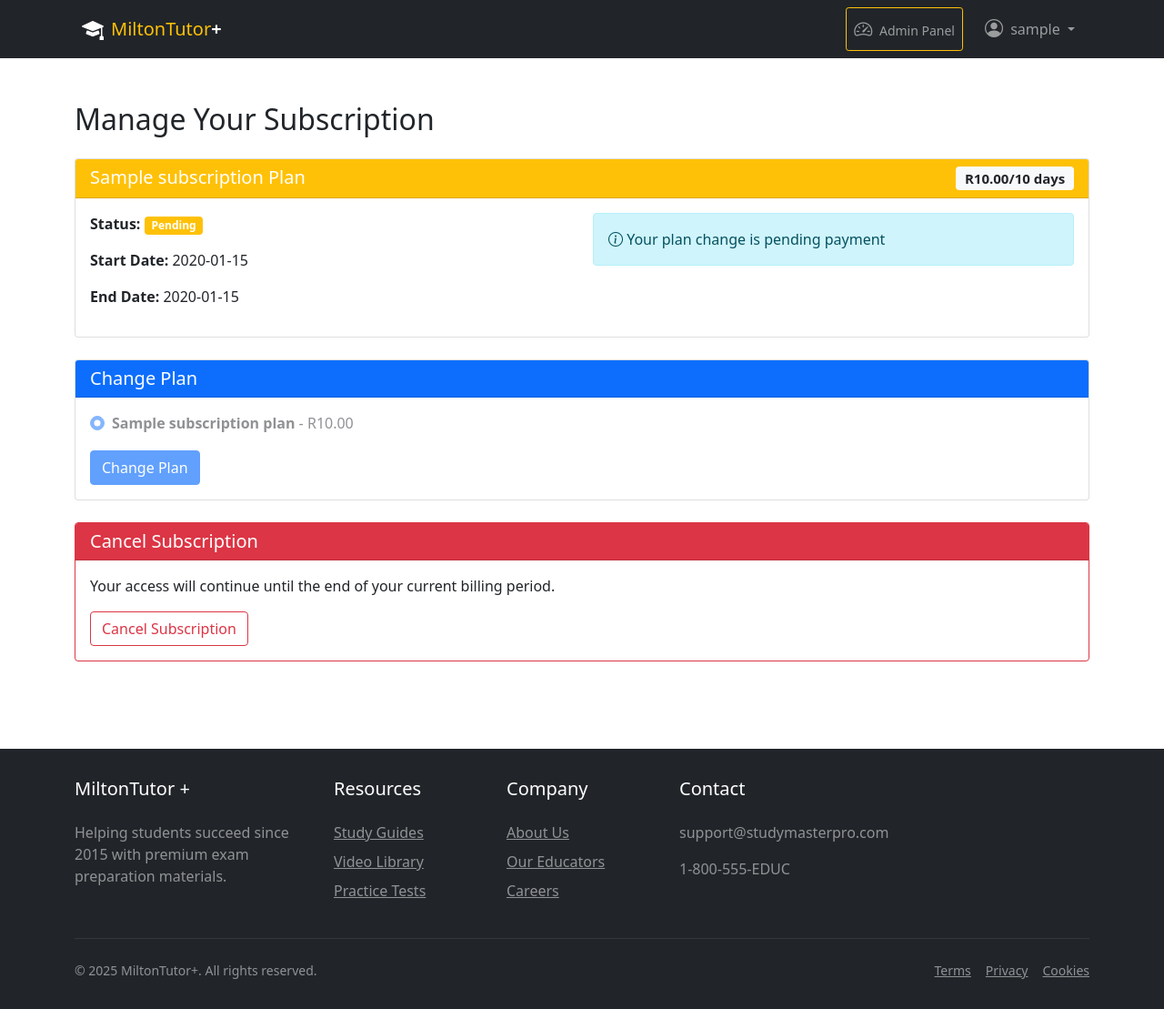
After one commit to Kummirai/school, a Flask app: page /manage-subscription in a window 1280 px wide. The commit adds this page. Shown: the whole page at 91% size. Run offline with Flask 3, Linux system fonts and the light colour scheme; the visitor is signed in with stand-in values (Sample User, id 1); a database or web service that is not in the repository returns one stand-in record (values such as "Sample title"); data that the repository does not hold is empty; some libraries are stand-ins or nearby versions.

Commit message:
Implement subscription management features with plan selection and cancellation options

```diff
--- a/app.py
+++ b/app.py
@@ -1355,15 +1355,172 @@ def delete_tutorial(video_id):
 # Routes
 @app.route('/')
 def home():
-    # Initialize subscription to None
-    subscription = None
-    # Check if user is logged in and 'user_id' is in session
-    if 'user_id' in session:
-        # Call the function and pass the result to the template
-        subscription = get_user_subscription(session['user_id'])
-
-    # Pass the subscription variable to the render_template function
-    return render_template('home.html', subscription=subscription)
+    try:
+        conn = get_db_connection()
+        cur = conn.cursor()
+
+        # Get plans
+        cur.execute("""
+            SELECT id, name, description, price, duration_days
+            FROM subscription_plans
+            ORDER BY price
+        """)
+        plans = cur.fetchall()
+
+        subscription = None
+        if 'user_id' in session:
+            # Get subscription with proper column names
+            cur.execute("""
+                SELECT
+                    s.id,
+                    p.name as plan_name,
+                    p.price as plan_price,
+                    s.start_date,
+                    s.end_date,
+                    s.is_active,
+                    s.payment_status,
+                    p.duration_days
+                FROM subscriptions s
+                JOIN subscription_plans p ON s.plan_id = p.id
+                WHERE s.user_id = %s
+                AND (s.is_active = TRUE OR s.payment_status = 'pending')
+                ORDER BY s.created_at DESC
+                LIMIT 1
+            """, (session['user_id'],))
+            subscription = cur.fetchone()
+
+        cur.close()
+        conn.close()
+        print(subscription, plans)
+        return render_template(
+            'home.html',
+            plans=plans,
+            subscription=subscription
+        )
+
+    except Exception as e:
+        app.logger.error(f"Home error: {str(e)}")
+        return render_template('home.html', plans=[], subscription=None)
+
+@app.route('/manage-subscription')
+def manage_subscription():
+    if 'user_id' not in session:
+        return redirect(url_for('login'))
+
+    try:
+        conn = get_db_connection()
+        cur = conn.cursor()
+
+        # Get current subscription with plan details
+        cur.execute("""
+            SELECT s.*, p.name as plan_name, p.price, p.duration_days,
+                   (s.end_date > CURRENT_DATE) as is_active
+            FROM subscriptions s
+            JOIN subscription_plans p ON s.plan_id = p.id
+            WHERE s.user_id = %s
+            ORDER BY s.created_at DESC
+            LIMIT 1
+        """, (session['user_id'],))
+        subscription = cur.fetchone()
+
+        # Get all available plans for changing
+        cur.execute("SELECT id, name, price FROM subscription_plans ORDER BY price")
+        available_plans = cur.fetchall()
+
+        cur.close()
+        conn.close()
+
+        return render_template(
+            'manage_subscription.html',
+            subscription=subscription,
+            plans=available_plans
+        )
+
+    except Exception as e:
+        app.logger.error(f"Subscription management error: {str(e)}")
+        flash('Error loading subscription details', 'danger')
+        return redirect(url_for('home'))
+
+@app.route('/change-plan', methods=['GET', 'POST'])
+def change_plan():
+    if 'user_id' not in session:
+        return redirect(url_for('login'))
+
+    if request.method == 'POST':
+        try:
+            new_plan_id = request.form.get('plan_id')
+            conn = get_db_connection()
+            cur = conn.cursor()
+
+            # Verify plan exists
+            cur.execute("SELECT id FROM subscription_plans WHERE id = %s", (new_plan_id,))
+            if not cur.fetchone():
+                flash('Invalid plan selected', 'danger')
+                return redirect(url_for('manage_subscription'))
+
+            # Update subscription
+            cur.execute("""
+                UPDATE subscriptions
+                SET plan_id = %s,
+                    is_active = FALSE,
+                    payment_status = 'pending',
+                    start_date = CURRENT_DATE,
+                    end_date = CURRENT_DATE + (SELECT duration_days FROM subscription_plans WHERE id = %s)
+                WHERE user_id = %s
+                RETURNING *
+            """, (new_plan_id, new_plan_id, session['user_id']))
+
+            conn.commit()
+            flash('Plan changed successfully! Payment pending.', 'success')
+
+            # Here you would typically integrate with a payment gateway
+
+            cur.close()
+            conn.close()
+
+            return redirect(url_for('manage_subscription'))
+
+        except Exception as e:
+            conn.rollback()
+            app.logger.error(f"Plan change error: {str(e)}")
+            flash('Error changing plan', 'danger')
+            return redirect(url_for('manage_subscription'))
+
+    # GET request - show form
+    return redirect(url_for('manage_subscription'))
+
+@app.route('/cancel-subscription', methods=['POST'])
+def cancel_subscription():
+    if 'user_id' not in session:
+        return redirect(url_for('login'))
+
+    try:
+        conn = get_db_connection()
+        cur = conn.cursor()
+
+        # Set subscription to cancel at period end
+        cur.execute("""
+            UPDATE subscriptions
+            SET is_active = FALSE,
+                payment_status = 'cancelled',
+                end_date = GREATEST(CURRENT_DATE, end_date)
+            WHERE user_id = %s
+            RETURNING *
+        """, (session['user_id'],))
+
+        conn.commit()
+        flash('Subscription will cancel at the end of your billing period', 'warning')
+
+        cur.close()
+        conn.close()
+
+        return redirect(url_for('manage_subscription'))
+
+    except Exception as e:
+        conn.rollback()
+        app.logger.error(f"Cancel subscription error: {str(e)}")
+        flash('Error cancelling subscription', 'danger')
+        return redirect(url_for('manage_subscription'))
 
 #Curriculums
 @app.route('/math-curriculum')
--- /dev/null
+++ b/templates/manage_subscription.html
@@ -0,0 +1,95 @@
+{% extends "base.html" %}
+
+{% block content %}
+<div class="container py-5">
+  <h2 class="mb-4">Manage Your Subscription</h2>
+
+  <!-- Current Subscription Card -->
+  <div class="card mb-4">
+    <div class="card-header bg-{% if subscription.is_active %}success{% else %}warning{% endif %} text-white">
+      <h3 class="h5 mb-0">
+        {{ subscription.plan_name }} Plan
+        <span class="badge bg-light text-dark float-end">
+          R{{ "%.2f"|format(subscription.price) }}/{{ subscription.duration_days }} days
+        </span>
+      </h3>
+    </div>
+    <div class="card-body">
+      <div class="row">
+        <div class="col-md-6">
+          <p>
+            <strong>Status:</strong>
+            <span class="badge bg-{% if subscription.is_active %}success{% else %}warning{% endif %}">
+              {% if subscription.is_active %}
+                Active
+              {% else %}
+                {{ subscription.payment_status|capitalize }}
+              {% endif %}
+            </span>
+          </p>
+          <p><strong>Start Date:</strong> {{ subscription.start_date.strftime('%Y-%m-%d') }}</p>
+          <p><strong>End Date:</strong> {{ subscription.end_date.strftime('%Y-%m-%d') }}</p>
+        </div>
+        <div class="col-md-6">
+          {% if subscription.payment_status == 'pending' %}
+          <div class="alert alert-info">
+            <i class="bi bi-info-circle"></i> Your plan change is pending payment
+          </div>
+          {% endif %}
+        </div>
+      </div>
+    </div>
+  </div>
+
+  <!-- Change Plan Section -->
+  <div class="card mb-4">
+    <div class="card-header bg-primary text-white">
+      <h3 class="h5 mb-0">Change Plan</h3>
+    </div>
+    <div class="card-body">
+      <form method="POST" action="{{ url_for('change_plan') }}">
+        <div class="row g-3">
+          {% for plan in plans %}
+          <div class="col-md-4">
+            <div class="form-check">
+              <input class="form-check-input" type="radio"
+                     name="plan_id" id="plan-{{ plan.id }}"
+                     value="{{ plan.id }}"
+                     {% if subscription.plan_id == plan.id %}checked disabled{% endif %}>
+              <label class="form-check-label" for="plan-{{ plan.id }}">
+                <strong>{{ plan.name }}</strong> - R{{ "%.2f"|format(plan.price) }}
+              </label>
+            </div>
+          </div>
+          {% endfor %}
+        </div>
+        <button type="submit" class="btn btn-primary mt-3"
+                {% if subscription.payment_status == 'pending' %}disabled{% endif %}>
+          Change Plan
+        </button>
+      </form>
+    </div>
+  </div>
+
+  <!-- Cancel Subscription -->
+  <div class="card border-danger">
+    <div class="card-header bg-danger text-white">
+      <h3 class="h5 mb-0">Cancel Subscription</h3>
+    </div>
+    <div class="card-body">
+      <p>Your access will continue until the end of your current billing period.</p>
+      <form method="POST" action="{{ url_for('cancel_subscription') }}"
+            onsubmit="return confirm('Are you sure you want to cancel?')">
+        <button type="submit" class="btn btn-outline-danger"
+                {% if subscription.payment_status == 'cancelled' %}disabled{% endif %}>
+          {% if subscription.payment_status == 'cancelled' %}
+          Cancellation Pending
+          {% else %}
+          Cancel Subscription
+          {% endif %}
+        </button>
+      </form>
+    </div>
+  </div>
+</div>
+{% endblock %}
```
Also changed, not shown: templates/home.html (+95 -2 lines).
